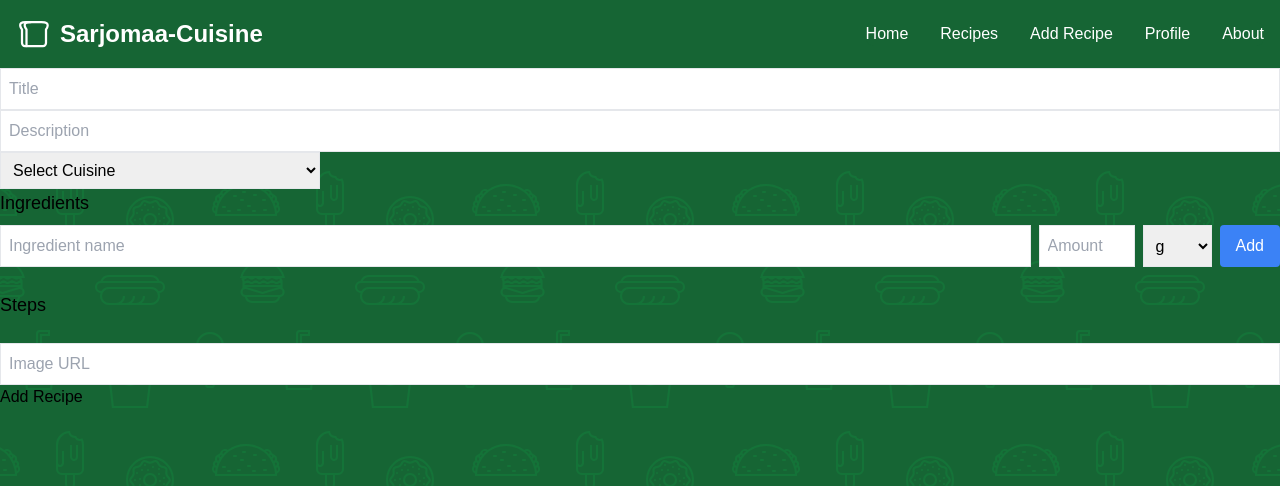
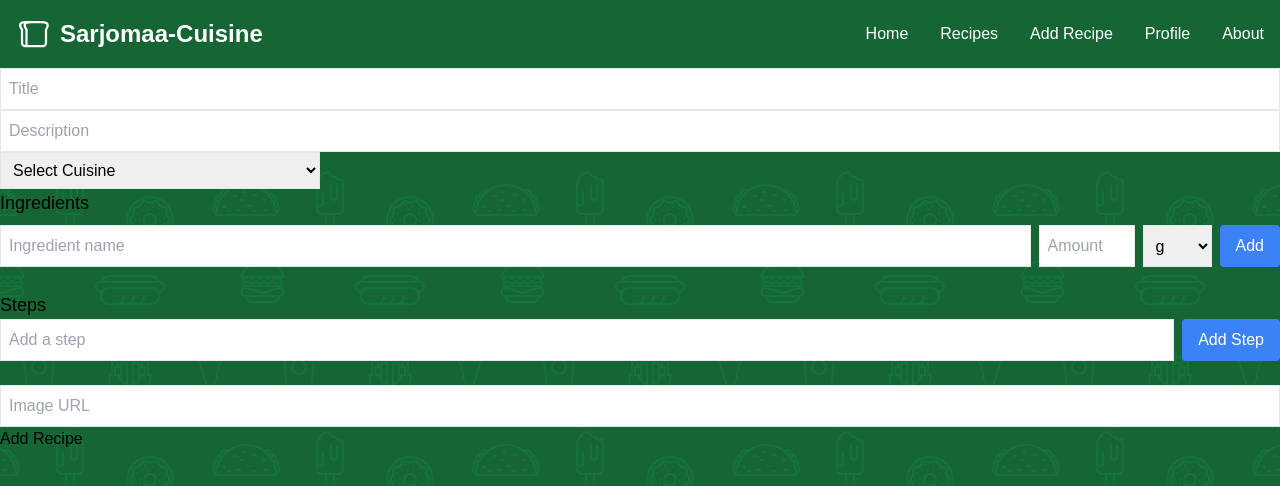
Before and after one commit to Dasar0410/sarjomaa-cuisine-frontend, a React (Vite) app: page /add-recipe in a window 1280 px wide. Shown: the top 486 px of the page. Built offline with nearby package versions, Linux system fonts and the light colour scheme.

Commit message:
steps functionality input

```diff
--- a/src/pages/AddRecipe.tsx
+++ b/src/pages/AddRecipe.tsx
@@ -20,6 +20,8 @@ function NewRecipe() {
     unit: "g",
     amount: 0
   });
+
+  const [currentStep, setCurrentStep] = useState<string>("");
 
 function handleSubmit(event: FormEvent) {
   event.preventDefault();
@@ -127,7 +129,51 @@ function handleSubmit(event: FormEvent) {
 {/* Steps section */}
 <div className="mb-6">
   <h3 className='text-lg font-medium'>Steps</h3>
+  <div className="flex gap-2 mb-2">
+    <input
+      type="text"
+      name="step"
+      placeholder="Add a step"
+      value={currentStep || ""}
+      onChange={(e) => setCurrentStep(e.target.value)}
+      className="border p-2 flex-1"
+    />
+    <button
+      type="button"
+      onClick={() => {
+        if (currentStep?.trim()) {
+          setRecipe({
+            ...recipe,
+            steps: [...recipe.steps, {
+              instruction: currentStep,
+              stepNumber: recipe.steps.length + 1
+            }]
+          });
+          setCurrentStep("");
+        }
+      }}
+      className="bg-blue-500 text-white px-4 py-2 rounded hover:bg-blue-600">
+      Add Step
+    </button>
   </div>
+  {recipe.steps.map((step, index) => (
+    <li key={index} className="flex items-center gap-2">
+      <span>{step.stepNumber}. {step.instruction}</span>
+      <button
+        type="button"
+        onClick={() => {
+          setRecipe(prev => ({
+            ...prev,
+            steps: prev.steps.filter((_, i) => i !== index)
+          }));
+        }}
+        className="text-red-500">
+        Remove
+      </button>
+    </li>
+  ))}
+  </div>
+
 
 
       <input type="text" name="image_url" value={recipe.image_url} onChange={handleChange} placeholder="Image URL" required className="border p-2 w-full" />
```
